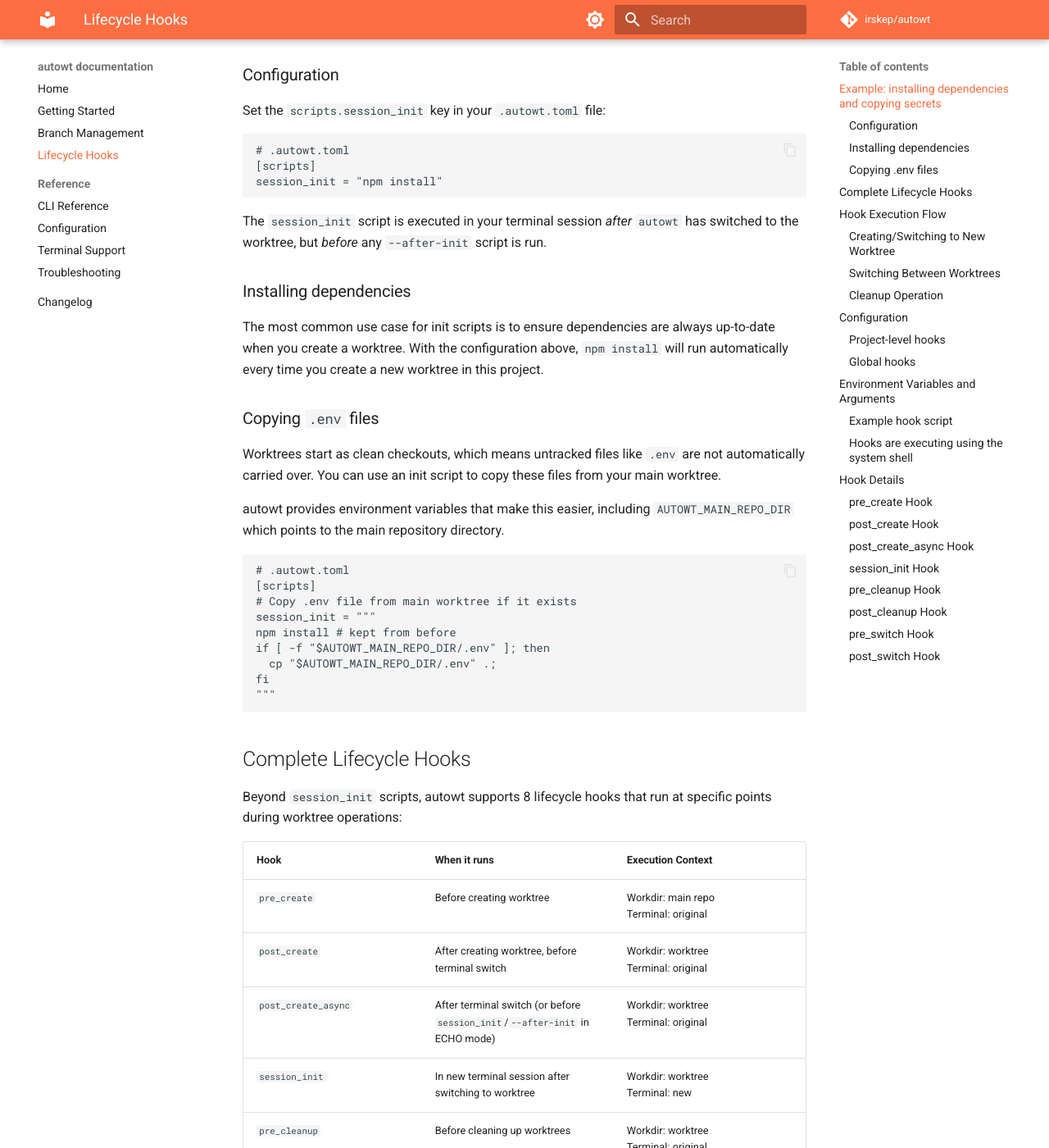
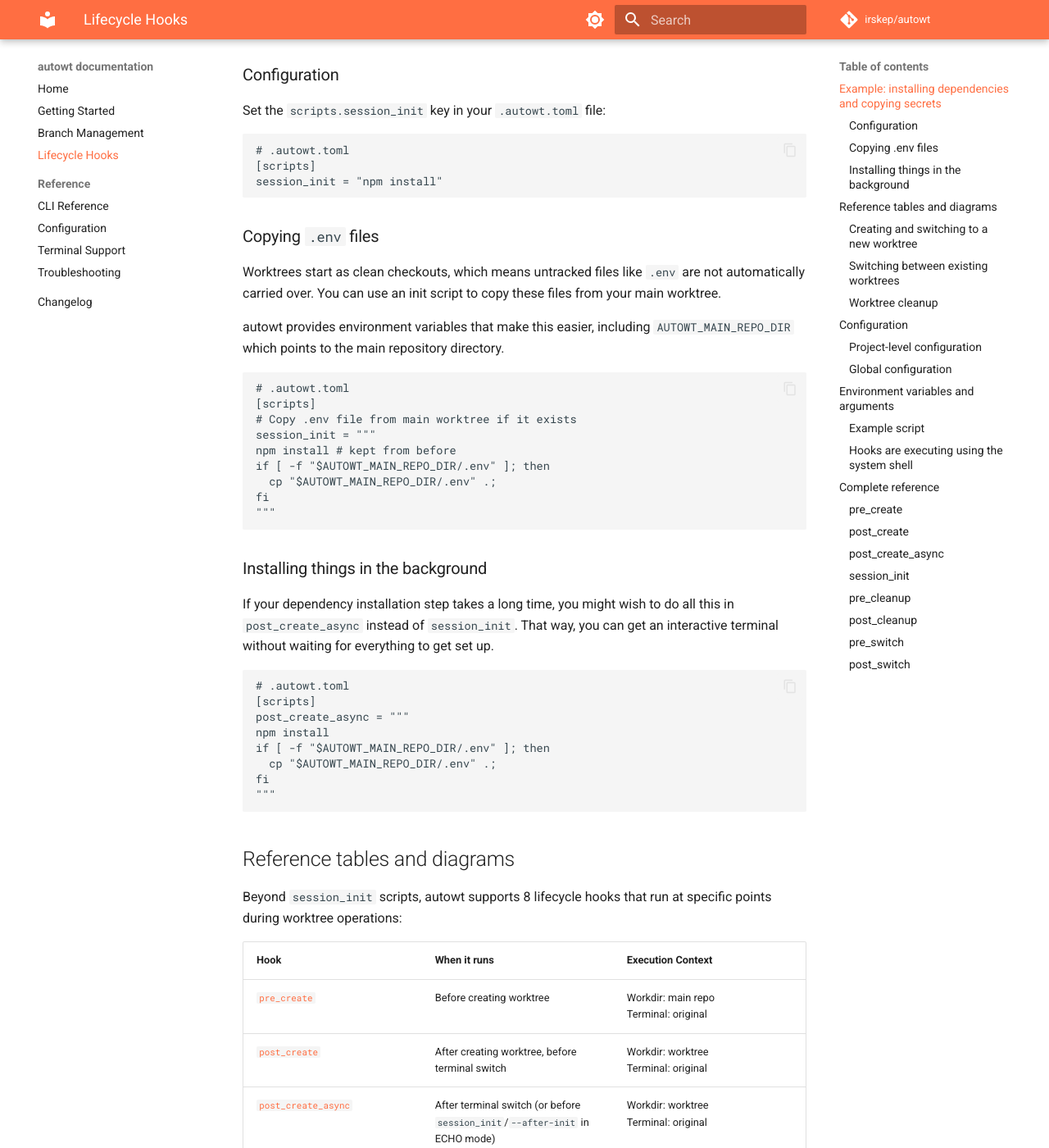
Before and after one commit to irskep/autowt, an MkDocs documentation site: the page built from docs/lifecyclehooks.md, in a window 1280 px wide and 1400 px high, scrolled down 355 px. Shown: the whole window at 82% size. Built offline with MkDocs 1.6.1 and Material for MkDocs 9.7.7, drawn with Linux system fonts in a browser that asks for light colours; comment, search, counter and statistics services are not loaded; the version menu is left out; some of the changed text lies outside the part shown.

````diff
--- a/docs/lifecyclehooks.md
+++ b/docs/lifecyclehooks.md
@@ -15,12 +15,6 @@ Set the `scripts.session_init` key in your `.autowt.toml` file:
 [scripts]
 session_init = "npm install"
 ```
-
-The `session_init` script is executed in your terminal session _after_ `autowt` has switched to the worktree, but _before_ any `--after-init` script is run.
-
-### Installing dependencies
-
-The most common use case for init scripts is to ensure dependencies are always up-to-date when you create a worktree. With the configuration above, `npm install` will run automatically every time you create a new worktree in this project.
 
 ### Copying `.env` files
 
@@ -40,7 +34,22 @@ fi
 """
 ```
 
-## Complete Lifecycle Hooks
+### Installing things in the background
+
+If your dependency installation step takes a long time, you might wish to do all this in `post_create_async` instead of `session_init`. That way, you can get an interactive terminal without waiting for everything to get set up.
+
+```toml
+# .autowt.toml
+[scripts]
+post_create_async = """
+npm install
+if [ -f "$AUTOWT_MAIN_REPO_DIR/.env" ]; then
+  cp "$AUTOWT_MAIN_REPO_DIR/.env" .;
+fi
+"""
+```
+
+## Reference tables and diagrams
 
 Beyond `session_init` scripts, autowt supports 8 lifecycle hooks that run at specific points during worktree operations:
 
@@ -48,20 +57,18 @@ Beyond `session_init` scripts, autowt supports 8 lifecycle hooks that run at spe
 
 | Hook | When it runs | Execution Context |
 | - | - | - |
-| `pre_create` | Before creating worktree | Workdir: main repo<br>Terminal: original |
-| `post_create` | After creating worktree, before terminal switch | Workdir: worktree<br>Terminal: original |
-| `post_create_async` | After terminal switch (or before `session_init`/`--after-init` in ECHO mode) | Workdir: worktree<br>Terminal: original |
-| `session_init` | In new terminal session after switching to worktree | Workdir: worktree<br>Terminal: new |
-| `pre_cleanup` | Before cleaning up worktrees | Workdir: worktree<br>Terminal: original |
-| `post_cleanup` | After worktrees are removed | Workdir: main repo<br>Terminal: original |
-| `pre_switch` | Before switching worktrees | Workdir: worktree<br>Terminal: original |
-| `post_switch` | After switching worktrees | Workdir: worktree<br>Terminal: original  |
+| [`pre_create`](#pre_create) | Before creating worktree | Workdir: main repo<br>Terminal: original |
+| [`post_create`](#post_create) | After creating worktree, before terminal switch | Workdir: worktree<br>Terminal: original |
+| [`post_create_async`](#post_create_async) | After terminal switch (or before `session_init`/`--after-init` in ECHO mode) | Workdir: worktree<br>Terminal: original |
+| [`session_init`](#session_init) | In new terminal session after switching to worktree | Workdir: worktree<br>Terminal: new |
+| [`pre_cleanup`](#pre_cleanup) | Before cleaning up worktrees | Workdir: worktree<br>Terminal: original |
+| [`post_cleanup`](#post_cleanup) | After worktrees are removed | Workdir: main repo<br>Terminal: original |
+| [`pre_switch`](#pre_switch) | Before switching worktrees | Workdir: worktree<br>Terminal: original |
+| [`post_switch`](#post_switch) | After switching worktrees | Workdir: worktree<br>Terminal: original  |
 
 Note that there is a command-line-only `--after-init` flag to run additional commands after init is done. The use case for this is to have the new worktree launch specific tasks immediately after setup is done, so you could, for example, run `--after-init=claude` to launch Claude Code once dependencies have been installed.
 
-## Hook Execution Flow
-
-### Creating/Switching to New Worktree
+### Creating and switching to a new worktree
 
 ```mermaid
 sequenceDiagram
@@ -80,7 +87,7 @@ sequenceDiagram
     autowt->>autowt: post_create_async hook
 ```
 
-### Switching Between Worktrees
+### Switching between existing worktrees
 
 ```mermaid
 sequenceDiagram
@@ -96,7 +103,7 @@ sequenceDiagram
     autowt->>autowt: post_switch hook
 ```
 
-### Cleanup Operation
+### Worktree cleanup
 
 ```mermaid
 sequenceDiagram
@@ -114,7 +121,7 @@ sequenceDiagram
 
 Project-level and global hooks run independently and do not override each other.
 
-### Project-level hooks
+### Project-level configuration
 
 Configure hooks in your project's `.autowt.toml` file:
 
@@ -130,7 +137,7 @@ pre_switch = "pkill -f 'npm run dev'"
 post_switch = "npm run dev &"
 ```
 
-### Global hooks
+### Global configuration
 
 Configure hooks globally in `~/.config/autowt/config.toml` (Linux) or `~/Library/Application Support/autowt/config.toml` (macOS):
 
@@ -142,7 +149,7 @@ pre_cleanup = "echo 'Cleaning up worktree...'"
 post_cleanup = "echo 'Worktree cleanup complete'"
 ```
 
-## Environment Variables and Arguments
+## Environment variables and arguments
 
 All hooks receive the following environment variables:
 
@@ -153,10 +160,10 @@ All hooks receive the following environment variables:
 
 **Working directory behavior**: Most hooks run with the worktree directory as their working directory. However, `pre_create` and `post_cleanup` hooks run with the **main repository directory** as their working directory, since the worktree doesn't exist yet (`pre_create`) or has been deleted (`post_cleanup`).
 
-### Example hook script
+### Example script
 
 ```bash
-# Hook script using environment variables
+# Using environment variables
 echo "Hook type: $AUTOWT_HOOK_TYPE"
 echo "Worktree: $AUTOWT_WORKTREE_DIR"
 echo "Branch: $AUTOWT_BRANCH_NAME"
@@ -205,9 +212,9 @@ If you need to use a different programming language, create a separate script fi
 
     This behavior is identical to Python's [`subprocess.run()`](https://docs.python.org/3/library/subprocess.html#subprocess.run) with `shell=True`.
 
-## Hook Details
+## Complete reference
 
-### `pre_create` Hook
+### `pre_create`
 
 **Timing**: Before worktree creation begins
 **Execution Context**: Subprocess in main repository directory
@@ -228,7 +235,7 @@ fi
 """
 ```
 
-### `post_create` Hook
+### `post_create`
 
 **Timing**: After worktree creation, before terminal switch
 **Execution Context**: Subprocess in worktree directory
@@ -251,7 +258,7 @@ The post_create hook runs as a subprocess after the worktree is created but befo
 - Running git commands
 - File operations that don't need shell environment
 
-### `post_create_async` Hook
+### `post_create_async`
 
 **Timing**: After terminal switch (TAB/WINDOW modes) or before --after-init (ECHO/INPLACE modes)
 **Execution Context**: Original terminal where autowt was invoked
@@ -287,7 +294,7 @@ npm run build
 - Are fast and shouldn't delay terminal switching
 - Produce errors that should prevent terminal switching
 
-### `session_init` Hook
+### `session_init`
 
 **Timing**: In terminal session after switching to worktree
 **Execution Context**: Terminal session (pasted/typed into terminal)
@@ -304,7 +311,7 @@ export DEV_MODE=true
 
 The `session_init` hook is special—it's the only hook that runs **inside the new terminal session**. While other lifecycle hooks run inside the initial `autowt create` process, `session_init` scripts are literally pasted/typed into the terminal using terminal automation (i.e. AppleScript). This allows `session_init` scripts to: activate virtual environments or start interactive processes.
 
-### `pre_cleanup` Hook
+### `pre_cleanup`
 
 **Timing**: Before any cleanup operations begin
 **Use cases**: Resource cleanup
@@ -317,7 +324,7 @@ pre_cleanup = """
 """
 ```
 
-### `post_cleanup` Hook
+### `post_cleanup`
 
 **Timing**: After worktrees and branches are removed
 **Execution Context**: Subprocess in main repository directory
@@ -333,7 +340,7 @@ docker volume rm ${AUTOWT_BRANCH_NAME}_db_data 2>/dev/null || true
 """
 ```
 
-### `pre_switch` Hook
+### `pre_switch`
 
 **Timing**: Before switching away from current worktree
 **Use cases**: Stop services, save state
@@ -349,7 +356,7 @@ pkill -f "npm run dev" || true
 """
 ```
 
-### `post_switch` Hook
+### `post_switch`
 
 **Timing**: After switching to new worktree
 **Use cases**: Start services, restore state
--- a/pyproject.toml
+++ b/pyproject.toml
@@ -73,7 +73,7 @@ dev = [
     "pytest-asyncio>=1.1.0",
 ]
 docs = [
-    "zensical>=0.0.5",
+    "zensical==0.0.8",
     "pymdown-extensions>=10.3.1",
     "mkdocs-github-admonitions-plugin",
 ]
````
Also changed, not shown: docs/branchmanagement.md (+2 -23 lines), 1 other file.
